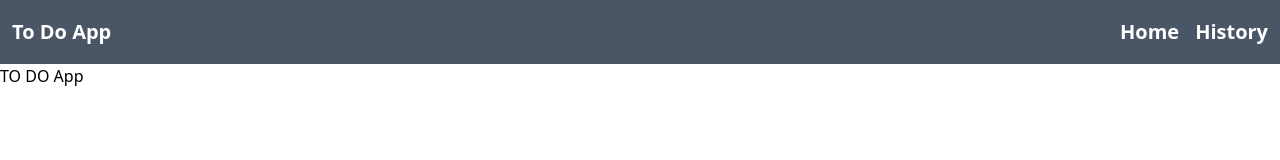
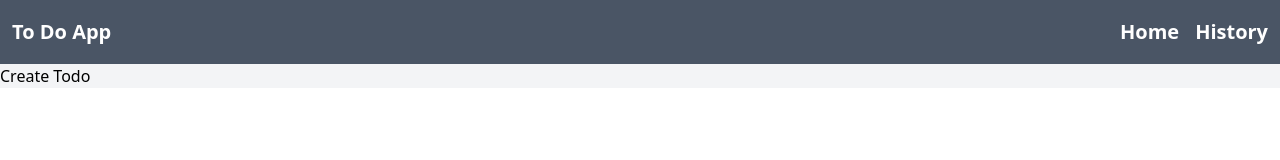
Before and after one commit to gauravnainop/todo-ts, a React (Vite) app: page / in a window 1280 px wide. Shown: the top 160 px of the page. Built offline with nearby package versions, Linux system fonts and the light colour scheme.

Commit message:
Strated Making CreateTodo

```diff
--- a/src/App.tsx
+++ b/src/App.tsx
@@ -1,11 +1,12 @@
 import React from 'react'
 import Navbar from './components/Navbar'
+import CreateTodo from './components/CreateTodo'
 
 const App = () => {
   return (
     <div className=''>
       <Navbar/>
-      TO DO App
+      <CreateTodo/>
     </div>
   )
 }
--- /dev/null
+++ b/src/components/CreateTodo.tsx
@@ -0,0 +1,11 @@
+import React from 'react'
+
+const CreateTodo = () => {
+  return (
+    <div className='flex bg-gray-100 w-full '>
+      <div><h1>Create Todo</h1></div>
+    </div>
+  )
+}
+
+export default CreateTodo
```
